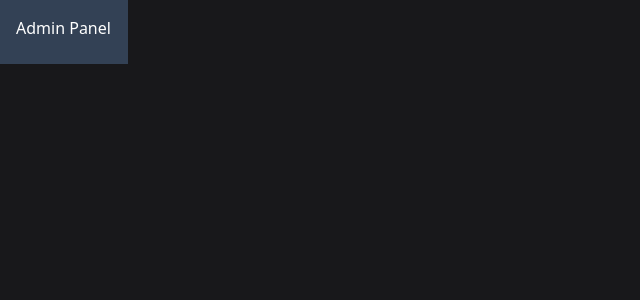
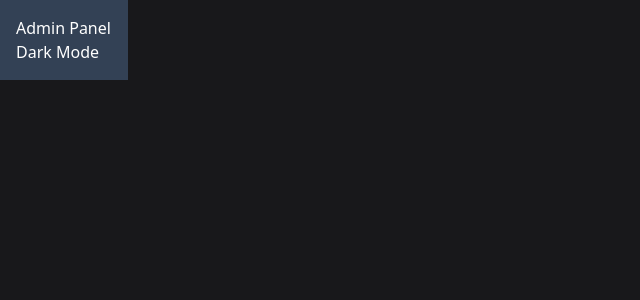
Before and after one commit to SE-ABOSALIM/Coursera, a React (Vite) app in the folder Meta/Fullstack/Advanced React/React/: page / in a window 1280 px wide. Shown: the top 300 px of the page, without its empty margins (0-640 px from the left). Built offline with nearby package versions, Linux system fonts and the light colour scheme.

Commit message:
labels for mode

```diff
--- a/Meta/Fullstack/Advanced React/React/src/App.tsx
+++ b/Meta/Fullstack/Advanced React/React/src/App.tsx
@@ -11,7 +11,7 @@ const App = () => {
   return (
     <>
       <AuthDash
-        className="bg-slate-700 w-32 h-16 text-white p-4"
+        className="bg-slate-700 w-32 h-20 text-white p-4"
         title="Admin Panel"
       />
     </>
--- a/Meta/Fullstack/Advanced React/React/src/Utils/withDarkMode.tsx
+++ b/Meta/Fullstack/Advanced React/React/src/Utils/withDarkMode.tsx
@@ -6,10 +6,10 @@ const withDarkMode = (Component: ComponentType) => {
   return (props: any) => {
     return activateDarkMode ? (
       <div className={styles}>
-        <Component {...props} />
+        <Component {...props} modeLabel="Dark Mode" />
       </div>
     ) : (
-      <Component {...props} />
+      <Component {...props} modeLabel="Light Mode" />
     );
   };
 };
--- a/Meta/Fullstack/Advanced React/React/src/components/Dashboard.tsx
+++ b/Meta/Fullstack/Advanced React/React/src/components/Dashboard.tsx
@@ -5,12 +5,14 @@ import withDarkMode from "../Utils/withDarkMode";
 type DashboardProps = {
   className?: string;
   title?: string;
+  modeLabel: string;
 };
 
-const Dashboard = ({ className, title }: DashboardProps) => {
+const Dashboard = ({ className, title, modeLabel }: DashboardProps) => {
   return (
     <div className={className}>
       <h1>{title}</h1>
+      <h1>{modeLabel}</h1>
     </div>
   );
 };
```
